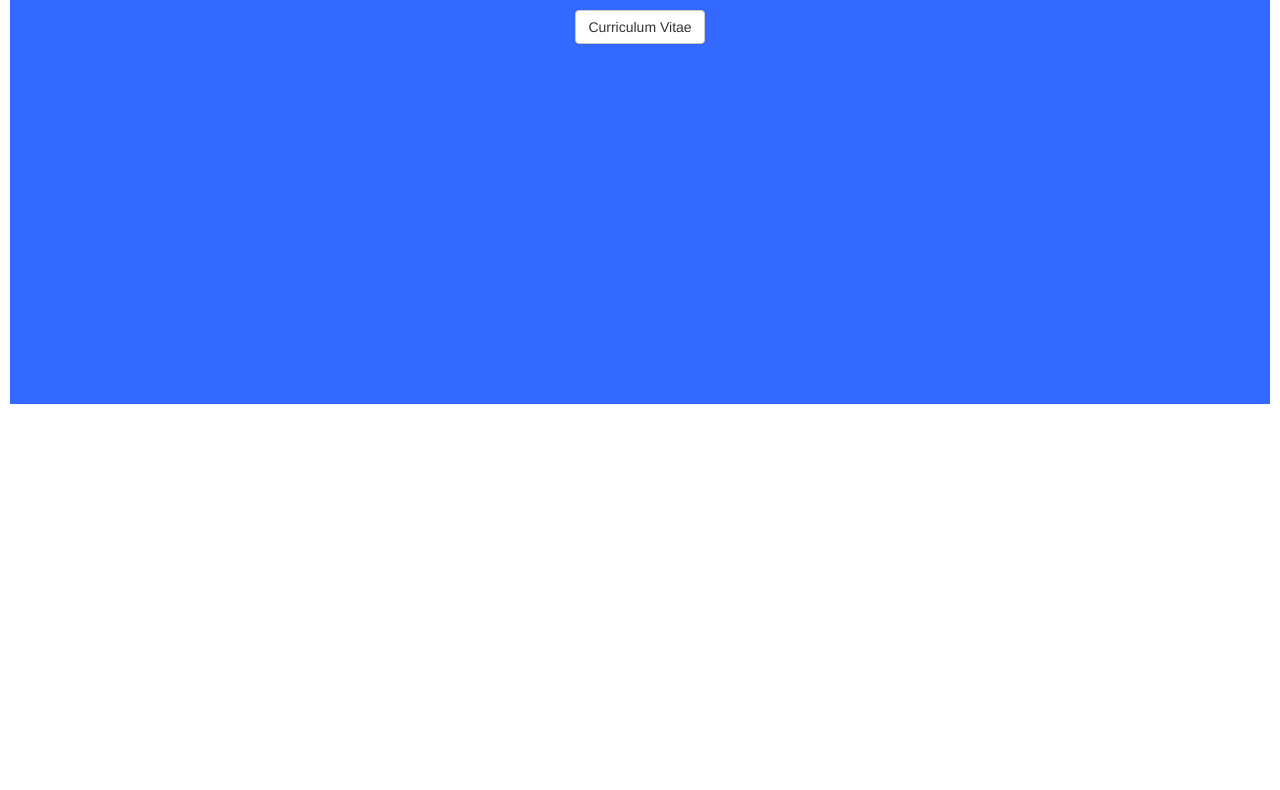
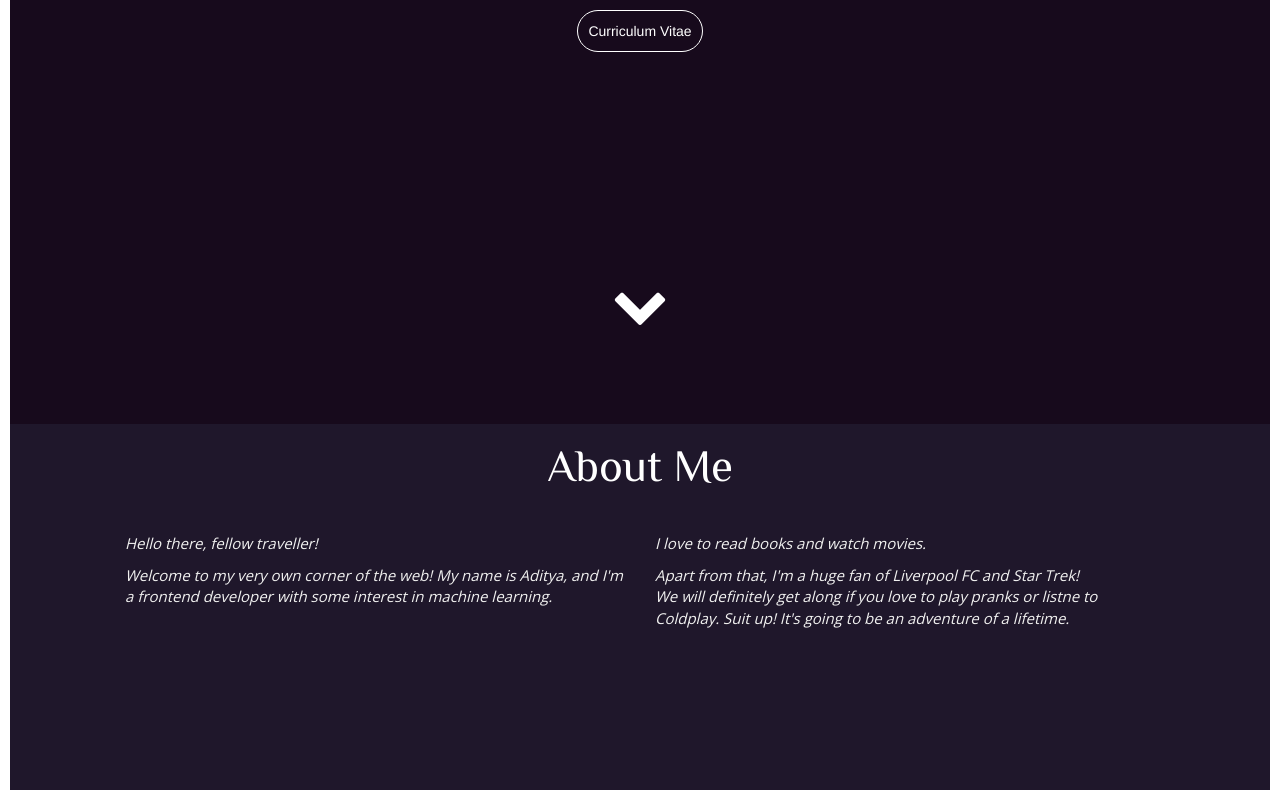
Before and after one commit to sathe-aditya/sathe-aditya.github.io, a plain HTML site: page index.html in a window 1280 px wide. Shown: the part 386-1176 px from the top of the page. Before the commit the page ends 800 px from the top, so only its background shows below. Drawn offline with nearby package versions, Linux system fonts and the light colour scheme.

Commit message:
Enhanced aesthetics of first div and added abt me

```diff
--- a/css/mystyles.css
+++ b/css/mystyles.css
@@ -1,20 +1,130 @@
-body{
-	border: 10px solid white;
+body {
+    border: 10px solid white;
+    -webkit-touch-callout: none;
+    -webkit-user-select: none;
+    -khtml-user-select: none;
+    -moz-user-select: none;
+    -ms-user-select: none;
+    user-select: none;
+    cursor: default;
 }
 
-
-.text-vert{
-	padding-top: 35vh;
-	padding-bottom: 35vh;
+a:link,
+a:hover,
+a:visited {
+    text-decoration: none;
 }
 
+a:hover .fa,
+.fa {
+    color: white;
+}
+
+.full-height {
+    height: 100vh;
+}
+
+.text-vert {
+    padding-top: 35vh;
+    padding-bottom: 28vh;
+}
 
 #first {
-    background-color: #3369FF;
+    background-color: #170A1C;
 }
 
 #welcome {
+    font-family: 'Marck Script', cursive;
     text-align: center;
     font-size: 60px;
     padding-bottom: 20px;
 }
+
+#down_arrow {
+    top: 87vh;
+}
+
+#CV {
+    padding: 10px;
+    border-radius: 30px;
+    border: 1px solid white;
+    color: #FFFFFF;
+}
+
+
+/* Second Div */
+
+#second {
+    background-color: #1f172b;
+}
+
+#Abt_me {
+    font-size: 45px;
+    color: white;
+}
+
+.about {
+    padding-top: 10px;
+    padding-bottom: 35px;
+    font-family: 'Philosopher', sans-serif;
+}
+
+.about_text {
+    color: #F1F1F0;
+    font-family: 'Open Sans', sans-serif;
+    font-style: italic;
+    font-size: 15px;
+}
+
+#basic,
+#advanced {
+    height: 130px;
+}
+
+@media only screen and (min-width: 768px) {
+    .about_text {
+        padding-left: 100px;
+        padding-right: 100px;
+    }
+    #second {
+        height: 50vh;
+    }
+}
+
+@media only screen and (max-width: 768px) {
+    #basic {
+        border-bottom: 1px white;
+    }
+    #advanced {
+        padding-top: 50px;
+        border-top: 1px white;
+    }
+    #second {
+        height: 100vh;
+    }
+}
+
+
+/* Third Div */
+
+#third {
+    background-color: #E8C547;
+}
+
+#third_first_row{
+	padding-top: 20px;
+}
+.padded-left {
+    padding-left: 100px;
+}
+
+.tools {
+    font-weight: bold;
+}
+
+.languages > li {
+    padding-left: 10px;
+    padding-right: 10px;
+    font-family: 'Open Sans', sans-serif;
+    display: inline;
+}
--- a/index.html
+++ b/index.html
@@ -9,7 +9,9 @@
     <link rel="stylesheet" href="css/font-awesome.min.css">
     <link rel="stylesheet" href="css/bootstrap.min.css">
     <link rel="stylesheet" href="css/mystyles.css">
-    <link href='https://fonts.googleapis.com/css?family=Caveat' rel='stylesheet' type='text/css'>
+    <link href='https://fonts.googleapis.com/css?family=Philosopher' rel='stylesheet' type='text/css'>
+    <link href='https://fonts.googleapis.com/css?family=Open+Sans' rel='stylesheet' type='text/css'>
+    <link href='https://fonts.googleapis.com/css?family=Marck+Script' rel='stylesheet' type='text/css'>
     <link rel="shortcut icon" type="image/x-icon" href="favicon.ico">
     <meta charset="UTF-8">
     <title>Aditya Sathe</title>
@@ -27,9 +29,48 @@
                 </div>
             </div>
             <div class="row text-center">
-                <a href="https://www.dropbox.com/s/qoh02y772yukyxs/Resume.pdf?dl=1" class="btn btn-default">Curriculum Vitae</a>
+                <a href="https://www.dropbox.com/s/qoh02y772yukyxs/Resume.pdf?dl=1" class="btn" id="CV">Curriculum Vitae</a>
             </div>
         </div>
+        <div id="down_arrow" class="text-center">
+            <a href="#second"><span class="fa fa-chevron-down fa-4x visible-lg visible-md visible-sm"></span>
+            <span class="fa fa-chevron-down fa-2x visible-xs"></span></a>
+        </div>
+    </div>
+    <div id="second" class="container-fluid">
+        <div class="row">
+            <div class="text-center about col-xs-12">
+                <span id="Abt_me">About Me</span>
+            </div>
+        </div>
+        <div class="row about_text">
+            <div id="basic" class="col-sm-6 col-xs 12">
+                <p>Hello there, fellow traveller!</p>
+                <p>Welcome to my very own corner of the web! My name is Aditya, and I'm a frontend developer with some interest in machine learning.</p>
+            </div>
+            <div id="advanced" class="col-sm-6 col-xs-12">
+                <p>I love to read books and watch movies.</p>
+                <p> Apart from that, I'm a huge fan of Liverpool FC and Star Trek!
+                    <br> We will definitely get along if you love to play pranks or listne to Coldplay. Suit up! It's going to be an adventure of a lifetime.</p>
+            </div>
+        </div>
+    </div>
+    <!-- <div id="third" class="container-fluid">
+        <div class="row" id="third_first_row">
+            <div class="col-xs-12 col-sm-2 col-sm-offset-1">
+                <p class="tools">LANGUAGES KNOWN:</p>
+            </div>
+            <div class="col-xs-12 col-sm-9">
+                <ul class="languages">
+                    <li>HTML</li>
+                    <li>JAVASCRIPT</li>
+                    <li>CSS</li>
+                    <li>C++</li>
+                    <li>PYTHON</li>
+                </ul>
+            </div>
+        </div>
+    </div> -->
     </div>
     <script>
     var names = ['Hello', 'Bonjour', 'Hola', 'Hallo', 'Ciao', 'ہیلو', 'Χαίρετε', 'नमस्ते', 'Здравствуйте', 'こんにちは', '您好'];
@@ -44,8 +85,6 @@
 
     var w = Math.max(document.documentElement.clientWidth, window.innerWidth || 0)
     var h = Math.max(document.documentElement.clientHeight, window.innerHeight || 0)
-
-    document.getElementById('first').style.height = String(h - 20) + "px";
     </script>
 </body>
 
```
